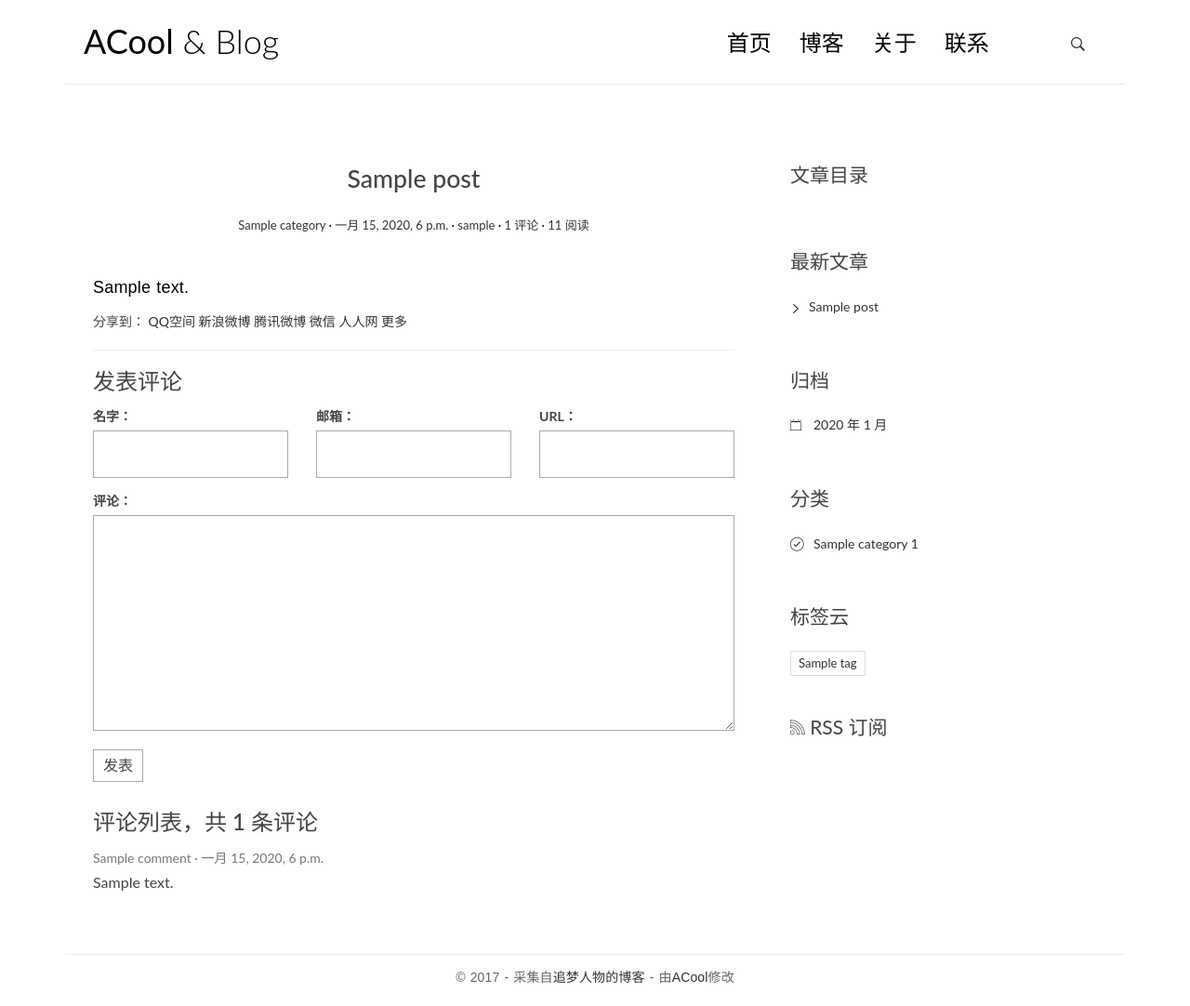
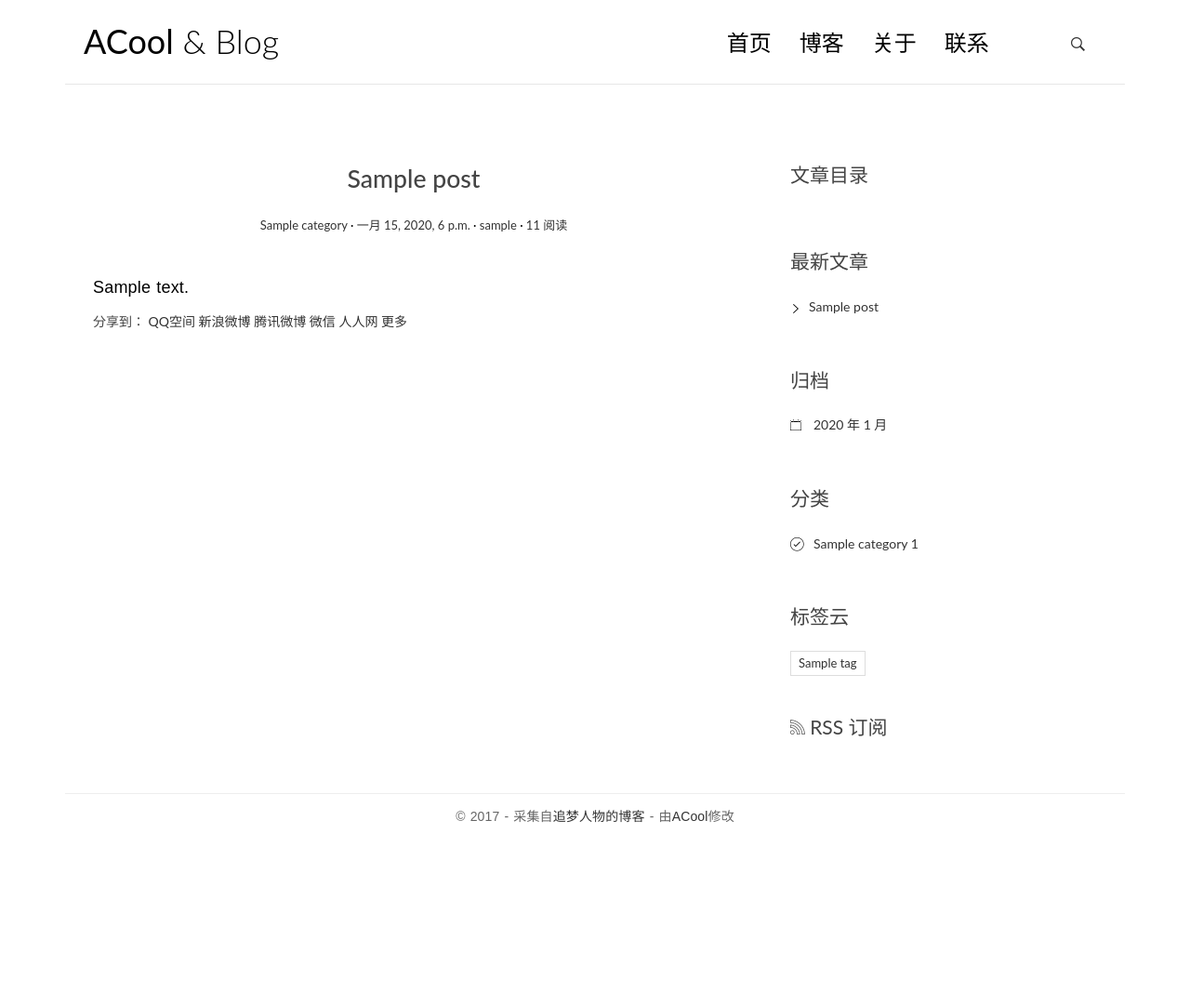
Before and after one commit to banjin/DjangoBlog, a Django app: page /post/1/ in a window 1280 px wide. Shown: the whole page at 93% size. After the commit the page ends 885 px from the top, so only its background shows below. Run offline with Django 3.2, Linux system fonts and the light colour scheme; tables that the repository leaves empty hold one stand-in row (values such as "Sample post"); some libraries are stand-ins or nearby versions.

Commit message:
change comment system to disqus

```diff
--- a/blog/urls.py
+++ b/blog/urls.py
@@ -21,5 +21,5 @@ from django.contrib import admin
 urlpatterns = [
     url(r'^admin/', admin.site.urls),
 	url(r'', include('blogapp.urls')),
-    url(r'', include('comments.urls')),
+    #url(r'', include('comments.urls')),
 ]
--- a/blogapp/views.py
+++ b/blogapp/views.py
@@ -3,7 +3,7 @@
 from django.shortcuts import render,get_object_or_404
 from .models import Post,Category
 import markdown
-from comments.forms import CommentForm
+#from comments.forms import CommentForm
 from django.views.generic import ListView,DetailView
 from django.utils.text import slugify
 from markdown.extensions.toc import TocExtension
@@ -25,15 +25,15 @@ def detail(request, pk):
     'markdown.extensions.toc',])
 
     # 记得在顶部导入 CommentForm
-    form = CommentForm()
+    #form = CommentForm()
     # 获取这篇 post 下的全部评论
-    comment_list = post.comment_set.all()
+    #comment_list = post.comment_set.all()
 
     # 将文章、表单、以及文章下的评论列表作为模板变量传给 detail.html 模板，以便渲染相应数据。
-    context = {'post': post,
-               'form': form,
-               'comment_list': comment_list
-               }
+    #context = {'post': post,
+    #           'form': form,
+    #           'comment_list': comment_list
+    #           }
     return render(request, 'blog/detail.html', context=context)
 def category(request,pk):
     cate=get_object_or_404(Category,pk=pk)
@@ -238,15 +238,15 @@ class PostDetailView(DetailView):
         post.toc=md.toc
         return post
 
-    def get_context_data(self, **kwargs):
+ #   def get_context_data(self, **kwargs):
         # 覆写 get_context_data 的目的是因为除了将 post 传递给模板外（DetailView 已经帮我们完成），
         # 还要把评论表单、post 下的评论列表传递给模板。
-        context = super(PostDetailView, self).get_context_data(**kwargs)
-        form = CommentForm()
-        comment_list = self.object.comment_set.all()
-        context.update({
-            'form': form,
-            'comment_list': comment_list
-        })
-        return context
+        #context = super(PostDetailView, self).get_context_data(**kwargs)
+        #form = CommentForm()
+        #comment_list = self.object.comment_set.all()
+        #context.update({
+        #    'form': form,
+        #    'comment_list': comment_list
+        #})
+        #return context
 # Create your views here.
--- a/comments/__init__.py
+++ /dev/null
@@ -1,2 +0,0 @@
-#!/usr/bin/env python3
-# -*- coding: utf-8 -*-
--- a/comments/admin.py
+++ /dev/null
@@ -1,5 +0,0 @@
-#!/usr/bin/env python3
-# -*- coding: utf-8 -*-
-from django.contrib import admin
-
-# Register your models here.
--- a/comments/forms.py
+++ /dev/null
@@ -1,10 +0,0 @@
-#!/usr/bin/env python3
-# -*- coding: utf-8 -*-
-from django import forms
-from .models import Comment
-
-
-class CommentForm(forms.ModelForm):
-    class Meta:
-        model = Comment
-        fields = ['name', 'email', 'url', 'text']
--- a/comments/migrations/__init__.py
+++ /dev/null
@@ -1,2 +0,0 @@
-#!/usr/bin/env python3
-# -*- coding: utf-8 -*-
--- a/comments/models.py
+++ /dev/null
@@ -1,17 +0,0 @@
-#!/usr/bin/env python3
-# -*- coding: utf-8 -*-
-from django.db import models
-from django.utils.six import python_2_unicode_compatible
-@python_2_unicode_compatible
-class Comment(models.Model):
-    name=models.CharField(max_length=100)
-    email = models.EmailField(max_length=255)
-    url = models.URLField(blank=True)
-    text = models.TextField()
-    created_time = models.DateTimeField(auto_now_add=True)
-
-    post = models.ForeignKey('blogapp.Post')
-
-    def __str__(self):
-        return self.text[:20]
-# Create your models here.
--- a/comments/tests.py
+++ /dev/null
@@ -1,5 +0,0 @@
-#!/usr/bin/env python3
-# -*- coding: utf-8 -*-
-from django.test import TestCase
-
-# Create your tests here.
--- a/comments/urls.py
+++ /dev/null
@@ -1,10 +0,0 @@
-#!/usr/bin/env python3
-# -*- coding: utf-8 -*-
-from django.conf.urls import url
-
-from . import views
-
-app_name = 'comments'
-urlpatterns = [
-    url(r'^comment/post/(?P<post_pk>[0-9]+)/$', views.post_comment, name='post_comment'),
-]
--- a/templates/base.html
+++ b/templates/base.html
@@ -1,5 +1,7 @@
 {% load staticfiles %}
 {% load blog_tags %}
+
+
 <!DOCTYPE html>
 <html>
 <head>
--- a/templates/blog/detail.html
+++ b/templates/blog/detail.html
@@ -1,5 +1,7 @@
 {% extends 'base.html' %}
 {% load staticfiles %}
+{% load disqus_tags %}
+{% disqus_show_comments %}
 <!DOCTYPE html>
 <html>
 <head>
@@ -79,7 +81,7 @@
                             <span class="post-date"><a href="#"><time class="entry-date"
                                                                       datetime="{{ post.created_time }}">{{ post.created_time }}</time></a></span>
                             <span class="post-author"><a href="#">{{post.author}}</a></span>
-                            <span class="comments-link"><a href="#">{{ post.comment_set.count }} 评论</a></span>
+                            <!--<span class="comments-link"><a href="#">{{ post.comment_set.count }} 评论</a></span>-->
                             <span class="views-count"><a href="{{post.get_absolute_url}}">{{post.views}} 阅读</a></span>
                         </div>
                     </header>
@@ -103,53 +105,28 @@
                 </section>
                 </footer>
             </article>
+            <div id="disqus_thread"></div>
+<script>
 
-                <section class="comment-area" id="comment-area">
-                    <hr>
-                    <h3>发表评论</h3>
-                    <form action="{% url 'comments:post_comment' post.pk %}" method="post" class="comment-form">
-                        {% csrf_token %}
-                        <div class="row">
-                            <div class="col-md-4">
-                                <label for="{{ form.name.id_for_label }}">名字：</label>
-                                {{ form.name }}
-                                {{ form.name.errors }}
-                            </div>
-                            <div class="col-md-4">
-                                <label for="{{ form.email.id_for_label }}">邮箱：</label>
-                                {{ form.email }}
-                                {{ form.email.errors }}
-                            </div>
-                            <div class="col-md-4">
-                                <label for="{{ form.url.id_for_label }}">URL：</label>
-                                {{ form.url }}
-                                {{ form.url.errors }}
-                            </div>
-                            <div class="col-md-12">
-                                <label for="{{ form.text.id_for_label }}">评论：</label>
-                                {{ form.text }}
-                                {{ form.text.errors }}
-                                <button type="submit" class="comment-btn">发表</button>
-                            </div>
-                        </div>    <!-- row -->
-                    </form>
-                    <div class="comment-list-panel">
-                        <h3>评论列表，共 <span>{{ post.comment_set.count }}</span> 条评论</h3>
-                        <ul class="comment-list list-unstyled">
-                            {% for comment in comment_list %}
-                            <li class="comment-item">
-                                <span class="nickname">{{ comment.name }}</span>
-                                <time class="submit-date">{{ comment.created_time }}</time>
-                                <div class="text">
-                                    {{ comment.text }}
-                                </div>
-                            </li>
-                            {% empty %}
-                            暂无评论
-                            {% endfor %}
-                        </ul>
-                    </div>
-                </section>
+/**
+*  RECOMMENDED CONFIGURATION VARIABLES: EDIT AND UNCOMMENT THE SECTION BELOW TO INSERT DYNAMIC VALUES FROM YOUR PLATFORM OR CMS.
+*  LEARN WHY DEFINING THESE VARIABLES IS IMPORTANT: https://disqus.com/admin/universalcode/#configuration-variables*/
+/*
+var disqus_config = function () {
+this.page.url = PAGE_URL;  // Replace PAGE_URL with your page's canonical URL variable
+this.page.identifier = PAGE_IDENTIFIER; // Replace PAGE_IDENTIFIER with your page's unique identifier variable
+};
+*/
+(function() { // DON'T EDIT BELOW THIS LINE
+var d = document, s = d.createElement('script');
+s.src = 'https://acool.disqus.com/embed.js';
+s.setAttribute('data-timestamp', +new Date());
+(d.head || d.body).appendChild(s);
+})();
+</script>
+<noscript>Please enable JavaScript to view the <a href="https://disqus.com/?ref_noscript">comments powered by Disqus.</a></noscript>
+
+<!--                -->
 			{% endblock main %}
             </main>
             <aside class="col-md-4">
@@ -272,6 +249,6 @@
 </div>
 
 <script src="{% static 'blog/js/script.js' %}"></script>
-
+<script id="dsq-count-scr" src="//acool.disqus.com/count.js" async></script>
 </body>
 </html>
```
Also changed, not shown: blog/settings.py (+6 -3 lines), comments/apps.py (deleted, +0 -7 lines), comments/views.py (deleted, +0 -58 lines), comments/migrations/0001_initial.py (deleted).
